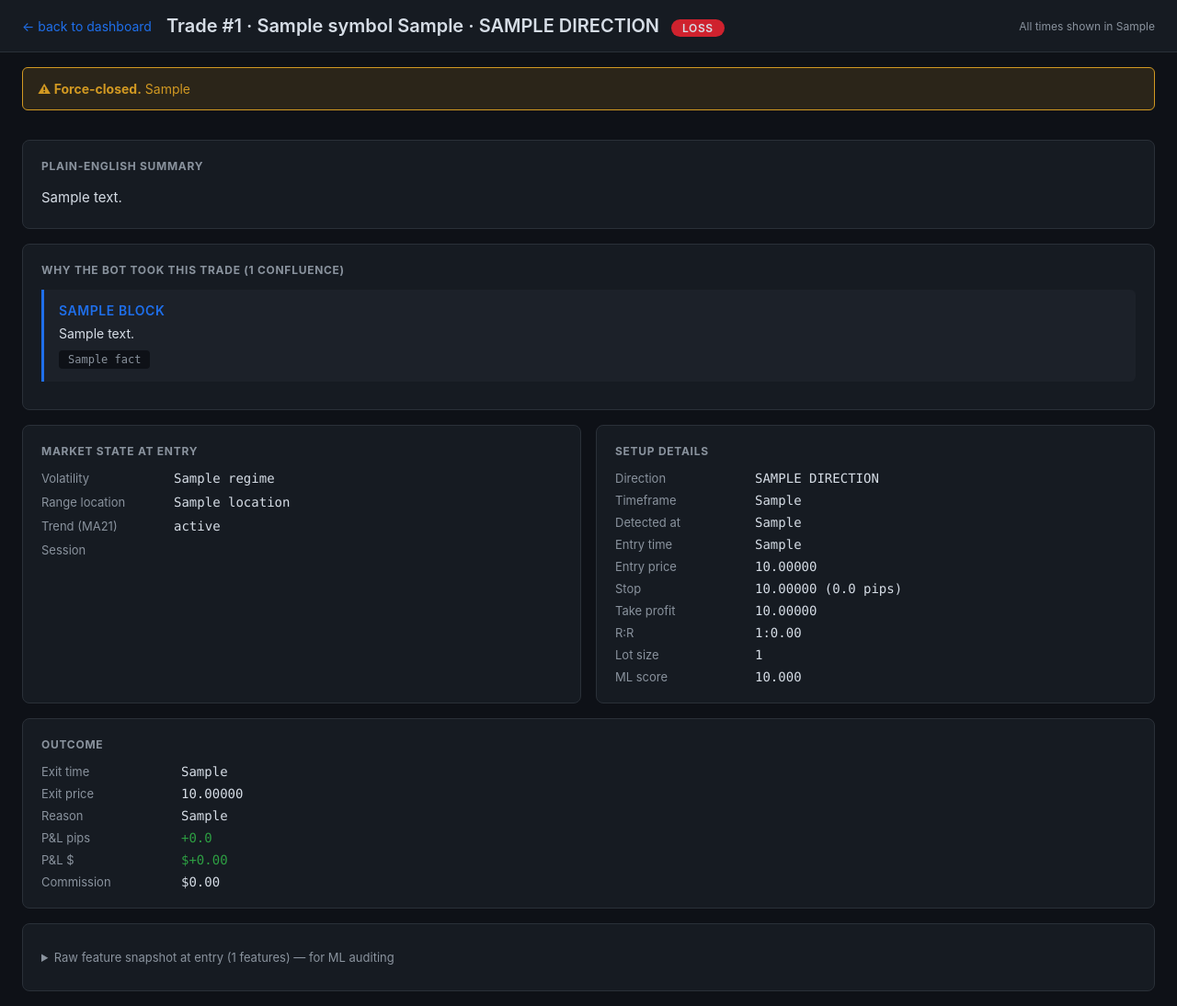
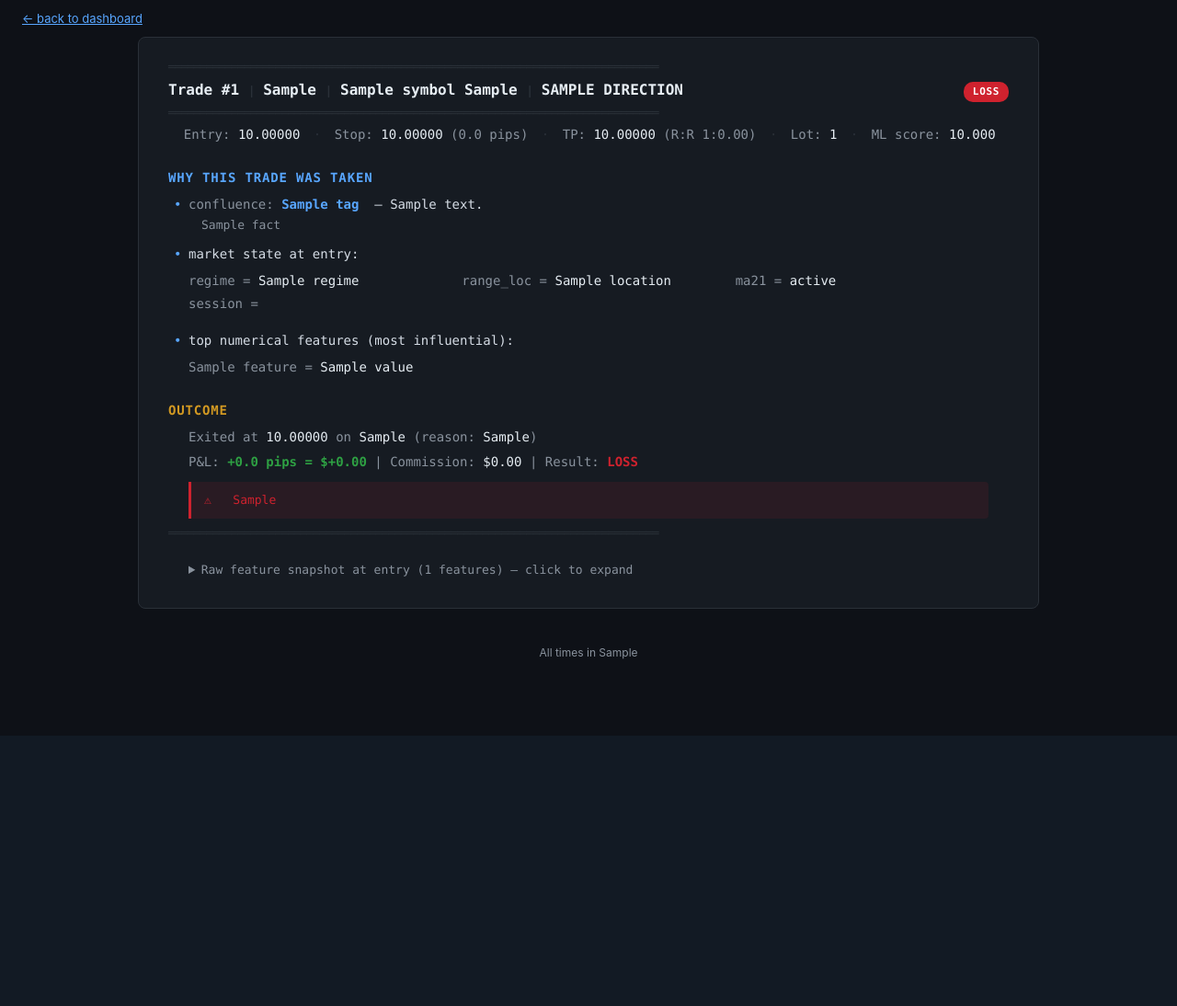
Before and after one commit to TheFinix13/Trading_AI_model, a FastAPI app: template agent/dashboard/templates/trade.html in a window 1280 px wide. Shown: the whole page at 92% size. After the commit the page ends 800 px from the top, so only its background shows below. Run offline with FastAPI, Linux system fonts and the light colour scheme; the template is opened without the code that fills it: most values are stand-ins (such as "Sample title", 1, 10 or a date in 2020).

Commit message:
Match dashboard /trade/{id} layout to the CLI report format
The dashboard was using a card-based layout that didn't match the clean
report-style output of the journal_query CLI. Aligning both:

CLI (scripts/journal_query.py):
  - Times rendered in NY (EDT) by default, not raw ISO with timezone offsets
  - Prices clamped to 5dp (was 1.1513500000000003 -> 1.15135)
  - Pips clamped to 1dp (was 6.199999999998429 -> 6.2)
  - One compact 'Entry: X  Stop: X (Xp)  TP: X (R:R 1:X)  Lot: X' line
  - Top features as a 2-column aligned grid
  - end_of_data trades show INCOMPLETE verdict + warning, not WIN/LOSS
  - format_explanation no longer prefixes section headers with bullet '•'

Dashboard (templates/trade.html):
  - Matches the CLI output line-by-line: title bar, compact summary, WHY
    THIS TRADE WAS TAKEN section, market-state grid, OUTCOME section
  - Same monospace report aesthetic as the CLI but with subtle color
    coding (blue for confluences, amber for HTF bias / outcome header,
    green/red for win/loss P&L)
  - Force-closed warning in red banner when applicable
  - Raw feature snapshot collapsed in <details> at the bottom

Both views now show the same trade in the same structure — easy to read
in terminal or browser, easy to cross-reference, and easy to print.

Made-with: Cursor

```diff
--- a/agent/dashboard/templates/trade.html
+++ b/agent/dashboard/templates/trade.html
@@ -8,64 +8,95 @@
     :root {
       --bg: #0e1117; --panel: #161b22; --panel-2: #1c2129;
       --border: #2a3038; --text: #d6dde6; --muted: #8a939e;
-      --green: #2ea043; --red: #cf222e; --blue: #1f6feb; --amber: #d29922;
+      --green: #2ea043; --red: #cf222e; --blue: #58a6ff; --amber: #d29922;
+      --hl: #e6edf3;
     }
     * { box-sizing: border-box; }
     body { margin: 0; font-family: -apple-system, BlinkMacSystemFont, "Segoe UI", Roboto, sans-serif;
            background: var(--bg); color: var(--text); }
-    header { padding: 16px 24px; border-bottom: 1px solid var(--border); display: flex;
-             align-items: center; gap: 16px; background: var(--panel); flex-wrap: wrap; }
-    a.back { color: var(--blue); text-decoration: none; font-size: 14px; }
+    a.back { color: var(--blue); text-decoration: none; font-size: 13px;
+             padding: 12px 24px; display: inline-block; }
     a.back:hover { text-decoration: underline; }
-    h1 { margin: 0; font-size: 20px; font-weight: 600; }
-    .verdict { display: inline-block; padding: 2px 12px; border-radius: 12px; font-size: 12px;
-               font-weight: 600; text-transform: uppercase; letter-spacing: 0.05em; margin-left: 8px; }
-    .verdict.win { background: var(--green); }
-    .verdict.loss { background: var(--red); }
-    .verdict.open { background: var(--blue); }
+
+    .report {
+      max-width: 980px; margin: 0 auto 40px; padding: 24px 32px;
+      font-family: ui-monospace, "SF Mono", Menlo, Consolas, monospace;
+      font-size: 14px; line-height: 1.65; color: var(--text);
+      background: var(--panel); border: 1px solid var(--border); border-radius: 8px;
+    }
+    .rule { color: var(--border); user-select: none; letter-spacing: -1px;
+            font-size: 13px; line-height: 1.2; }
+    .title { color: var(--hl); font-weight: 700; font-size: 16px;
+             padding: 4px 0; display: flex; justify-content: space-between;
+             flex-wrap: wrap; gap: 12px; align-items: baseline; }
+    .verdict { font-size: 11px; padding: 2px 10px; border-radius: 10px;
+               font-weight: 700; text-transform: uppercase; letter-spacing: 0.06em; }
+    .verdict.win { background: var(--green); color: #fff; }
+    .verdict.loss { background: var(--red); color: #fff; }
+    .verdict.open { background: var(--blue); color: #fff; }
     .verdict.incomplete { background: var(--amber); color: #000; }
-    main { display: grid; grid-template-columns: 1fr 1fr; gap: 16px; padding: 16px 24px; max-width: 1400px; }
-    .card { background: var(--panel); border: 1px solid var(--border); border-radius: 8px; padding: 20px; }
-    .card.full { grid-column: 1 / -1; }
-    .card h2 { margin: 0 0 14px; font-size: 12px; text-transform: uppercase;
-               letter-spacing: 0.06em; color: var(--muted); }
-    dl { margin: 0; display: grid; grid-template-columns: 140px 1fr; row-gap: 8px; column-gap: 12px; }
-    dt { color: var(--muted); font-size: 13px; }
-    dd { margin: 0; font-size: 14px; font-family: ui-monospace, SF Mono, Menlo, monospace; }
-    .pos { color: var(--green); }
-    .neg { color: var(--red); }
-    .summary p { line-height: 1.7; font-size: 15px; margin: 0 0 12px; }
-    .summary p:last-child { margin-bottom: 0; }
-    .conf-block { padding: 14px 16px; background: var(--panel-2); border-left: 3px solid var(--blue);
-                  margin-bottom: 10px; border-radius: 0 6px 6px 0; }
-    .conf-block.htf { border-left-color: var(--amber); }
-    .conf-block .ctitle { font-weight: 600; font-size: 14px; margin: 0 0 6px;
-                          color: var(--blue); text-transform: uppercase; letter-spacing: 0.04em; }
-    .conf-block.htf .ctitle { color: var(--amber); }
-    .conf-block .body { font-size: 14px; line-height: 1.5; }
-    .conf-block .facts { margin: 8px 0 0; padding: 0; list-style: none; display: flex;
-                          flex-wrap: wrap; gap: 6px; }
-    .conf-block .facts li { background: var(--bg); padding: 3px 10px; border-radius: 4px;
-                             font-size: 12px; font-family: ui-monospace, monospace; color: var(--muted); }
-    .market-grid { display: grid; grid-template-columns: 130px 1fr; gap: 10px 14px; font-size: 14px; }
-    .market-grid dt { color: var(--muted); }
-    .market-grid dd { margin: 0; }
-    .warning { background: rgba(210,153,34,0.15); border: 1px solid var(--amber); color: var(--amber);
-               padding: 12px 16px; border-radius: 6px; margin-bottom: 16px; font-size: 14px; line-height: 1.5; }
-    .feature-grid { display: grid; grid-template-columns: 1fr auto; gap: 4px 16px; font-size: 13px;
-                    font-family: ui-monospace, SF Mono, Menlo, monospace; }
-    .feature-grid .name { color: var(--muted); }
-    .feature-grid .val { text-align: right; }
-    details summary { cursor: pointer; color: var(--muted); font-size: 13px; padding: 8px 0; }
-    details[open] summary { color: var(--text); }
+
+    .meta-line { padding: 4px 0 8px; }
+    .meta-line .k { color: var(--muted); }
+    .meta-line .v { color: var(--hl); }
+    .meta-line .sep { color: var(--border); padding: 0 6px; }
+
+    h2.section { color: var(--blue); font-weight: 700; font-size: 14px;
+                 letter-spacing: 0.06em; margin: 16px 0 4px; padding: 0;
+                 text-transform: uppercase; }
+    h2.section.outcome { color: var(--amber); }
+
+    .bullet { padding: 2px 0 2px 22px; position: relative; }
+    .bullet::before { content: "•"; color: var(--blue); position: absolute; left: 6px; }
+    .bullet.htf::before { color: var(--amber); }
+    .bullet .label { color: var(--muted); }
+    .bullet .tag { color: var(--blue); font-weight: 600; }
+    .bullet.htf .tag { color: var(--amber); }
+    .bullet .desc { color: var(--text); }
+
+    .feat-block { padding: 4px 22px 8px 22px;
+                  display: grid; grid-template-columns: repeat(auto-fill, minmax(220px, 1fr));
+                  column-gap: 22px; row-gap: 2px; }
+    .feat-block .feat .k { color: var(--muted); }
+    .feat-block .feat .v { color: var(--hl); }
+
+    .out-line { padding: 2px 0 2px 22px; color: var(--text); }
+    .out-line .k { color: var(--muted); }
+    .out-line .v { color: var(--hl); }
+    .pos { color: var(--green); font-weight: 700; }
+    .neg { color: var(--red); font-weight: 700; }
+
+    .warning {
+      margin: 8px 22px; padding: 10px 14px;
+      background: rgba(207,34,46,0.10); border-left: 3px solid var(--red);
+      color: var(--red); border-radius: 0 4px 4px 0;
+      font-size: 13px; line-height: 1.5;
+    }
+
+    details { margin: 16px 0 0 22px; }
+    details summary { cursor: pointer; color: var(--muted); font-size: 13px;
+                      padding: 6px 0; user-select: none; }
+    details summary:hover { color: var(--text); }
+    .raw-grid { display: grid; grid-template-columns: 1fr auto;
+                gap: 2px 14px; font-size: 13px; margin-top: 4px; }
+    .raw-grid .name { color: var(--muted); }
+    .raw-grid .val { text-align: right; color: var(--hl); }
   </style>
 </head>
 <body>
-  <header>
   <a class="back" href="/">&larr; back to dashboard</a>
-    <h1>
-      Trade #{{ trade.id }} &middot; {{ symbol }} {{ trade.sig_tf or "?" }}
-      &middot; {{ trade.direction|upper }}
+
+  <div class="report">
+    <div class="rule">══════════════════════════════════════════════════════════════════════════════</div>
+    <div class="title">
+      <span>Trade #{{ trade.id }}
+        <span class="rule">|</span>
+        {{ narrative.detected_local }}
+        <span class="rule">|</span>
+        {{ symbol }} {{ trade.sig_tf or "?" }}
+        <span class="rule">|</span>
+        {{ trade.direction|upper }}
+      </span>
       {% if narrative.is_force_closed %}
         <span class="verdict incomplete">INCOMPLETE</span>
       {% elif is_winner is none %}
@@ -75,103 +106,105 @@
       {% else %}
         <span class="verdict loss">LOSS</span>
       {% endif %}
-    </h1>
-    <span style="color:var(--muted);font-size:12px;margin-left:auto;">All times shown in {{ display_tz }}</span>
-  </header>
+    </div>
+    <div class="rule">══════════════════════════════════════════════════════════════════════════════</div>
 
-  <main>
-    {% if narrative.outcome_warning %}
-    <div class="card full" style="grid-column:1/-1;padding:0;border:0;background:transparent;">
-      <div class="warning"><strong>⚠ Force-closed.</strong> {{ narrative.outcome_warning }}</div>
-    </div>
+    <div class="meta-line">
+      &nbsp;&nbsp;<span class="k">Entry:</span>  <span class="v">{{ "%.5f"|format(trade.entry_price) }}</span>
+      <span class="sep">·</span>
+      <span class="k">Stop:</span> <span class="v">{{ "%.5f"|format(trade.stop_price) }}</span>
+      <span class="k">({{ "%.1f"|format(trade.sig_stop_pips or 0) }} pips)</span>
+      <span class="sep">·</span>
+      <span class="k">TP:</span> <span class="v">{{ "%.5f"|format(trade.tp_price) }}</span>
+      <span class="k">(R:R 1:{{ "%.2f"|format(trade.sig_rr or 0) }})</span>
+      <span class="sep">·</span>
+      <span class="k">Lot:</span> <span class="v">{{ trade.lot_size }}</span>
+      {% if trade.ml_score is not none %}
+        <span class="sep">·</span>
+        <span class="k">ML score:</span> <span class="v">{{ "%.3f"|format(trade.ml_score) }}</span>
       {% endif %}
-
-    <div class="card full">
-      <h2>Plain-English summary</h2>
-      <div class="summary">
-        {% for p in narrative.summary_paragraphs %}
-        <p>{{ p|safe }}</p>
-        {% endfor %}
-      </div>
     </div>
 
-    <div class="card full">
-      <h2>Why the bot took this trade ({{ narrative.confluence_blocks|length }} confluence{{ 's' if narrative.confluence_blocks|length != 1 else '' }})</h2>
+    <h2 class="section">WHY THIS TRADE WAS TAKEN</h2>
     {% if not narrative.confluence_blocks %}
-      <div style="color: var(--muted);">No confluences were recorded for this trade. This usually means the trade was generated entirely by the ML discovery model (raw bar pattern); see the feature snapshot below.</div>
+    <div class="bullet"><span class="desc" style="color:var(--muted);font-style:italic;">no confluences recorded</span></div>
     {% endif %}
     {% for block in narrative.confluence_blocks %}
-      <div class="conf-block {% if 'htf' in block.tag %}htf{% endif %}">
-        <div class="ctitle">{{ block.title }}</div>
-        <div class="body">{{ block.body }}</div>
+    <div class="bullet {% if 'htf' in block.tag %}htf{% endif %}">
+      <span class="label">confluence:</span>
+      <span class="tag">{{ block.tag }}</span>
+      &nbsp;<span class="desc">— {{ block.body }}</span>
       {% if block.facts %}
-        <ul class="facts">
-          {% for f in block.facts %}<li>{{ f }}</li>{% endfor %}
-        </ul>
+      <div style="padding-left:14px;color:var(--muted);font-size:13px;">
+        {{ block.facts|join('  ·  ') }}
+      </div>
       {% endif %}
     </div>
     {% endfor %}
+
+    <div class="bullet" style="margin-top:6px;">
+      <span class="desc">market state at entry:</span>
+    </div>
+    <div class="feat-block">
+      <span class="feat"><span class="k">regime         =</span> <span class="v">{{ narrative.market_state.regime }}</span></span>
+      <span class="feat"><span class="k">range_loc      =</span> <span class="v">{{ narrative.market_state.location }}</span></span>
+      <span class="feat"><span class="k">ma21           =</span> <span class="v">{{ narrative.market_state.ma_state }}</span></span>
+      <span class="feat"><span class="k">session        =</span> <span class="v">{{ narrative.market_state.session }}</span></span>
     </div>
 
-    <div class="card">
-      <h2>Market state at entry</h2>
-      <dl class="market-grid">
-        <dt>Volatility</dt><dd>{{ narrative.market_state.regime }}</dd>
-        <dt>Range location</dt><dd>{{ narrative.market_state.location }}</dd>
-        <dt>Trend (MA21)</dt><dd>{{ narrative.market_state.ma_state }}</dd>
-        <dt>Session</dt><dd>{{ narrative.market_state.session }}</dd>
-      </dl>
+    <div class="bullet" style="margin-top:6px;">
+      <span class="desc">top numerical features (most influential):</span>
+    </div>
+    <div class="feat-block">
+      {% for name, value in features[:8] %}
+      <span class="feat"><span class="k">{{ "%-18s"|format(name) }}=</span>
+        <span class="v">{% if value is number %}{{ "%+.3f"|format(value) }}{% else %}{{ value }}{% endif %}</span>
+      </span>
+      {% endfor %}
     </div>
 
-    <div class="card">
-      <h2>Setup details</h2>
-      <dl>
-        <dt>Direction</dt><dd>{{ trade.direction|upper }}</dd>
-        <dt>Timeframe</dt><dd>{{ trade.sig_tf or "?" }}</dd>
-        <dt>Detected at</dt><dd>{{ narrative.detected_local }}</dd>
-        <dt>Entry time</dt><dd>{{ narrative.entry_local }}</dd>
-        <dt>Entry price</dt><dd>{{ "%.5f"|format(trade.entry_price) }}</dd>
-        <dt>Stop</dt><dd>{{ "%.5f"|format(trade.stop_price) }} ({{ "%.1f"|format(trade.sig_stop_pips or 0) }} pips)</dd>
-        <dt>Take profit</dt><dd>{{ "%.5f"|format(trade.tp_price) }}</dd>
-        <dt>R:R</dt><dd>1:{{ "%.2f"|format(trade.sig_rr or 0) }}</dd>
-        <dt>Lot size</dt><dd>{{ trade.lot_size }}</dd>
-        {% if trade.ml_score is not none %}
-        <dt>ML score</dt><dd>{{ "%.3f"|format(trade.ml_score) }}</dd>
+    <h2 class="section outcome">OUTCOME</h2>
+    {% if trade.exit_time %}
+    <div class="out-line">
+      <span class="k">Exited at</span>
+      <span class="v">{{ "%.5f"|format(trade.exit_price) }}</span>
+      <span class="k">on</span>
+      <span class="v">{{ narrative.exit_local }}</span>
+      <span class="k">(reason:</span> <span class="v">{{ trade.exit_reason }}</span><span class="k">)</span>
+    </div>
+    <div class="out-line">
+      <span class="k">P&amp;L:</span>
+      <span class="{% if (trade.pnl_pips or 0) >= 0 %}pos{% else %}neg{% endif %}">
+        {{ "%+.1f"|format(trade.pnl_pips or 0) }} pips = ${{ "%+.2f"|format(trade.pnl or 0) }}
+      </span>
+      <span class="k">  |  Commission:</span> <span class="v">${{ "%.2f"|format(trade.commission or 0) }}</span>
+      <span class="k">  |  Result:</span>
+      <span class="{% if is_winner %}pos{% elif is_winner is not none %}neg{% endif %}">
+        {% if narrative.is_force_closed %}INCOMPLETE{% elif is_winner %}WIN{% elif is_winner is not none %}LOSS{% endif %}
+      </span>
+    </div>
+    {% if narrative.outcome_warning %}
+    <div class="warning">⚠ &nbsp; {{ narrative.outcome_warning }}</div>
+    {% endif %}
     {% else %}
-        <dt>ML score</dt><dd style="color:var(--muted);">— (no scorer for this TF)</dd>
+    <div class="out-line"><span class="desc">trade is still open</span></div>
     {% endif %}
-      </dl>
-    </div>
 
-    <div class="card full">
-      <h2>Outcome</h2>
-      <dl>
-        {% if trade.exit_time %}
-        <dt>Exit time</dt><dd>{{ narrative.exit_local }}</dd>
-        <dt>Exit price</dt><dd>{{ "%.5f"|format(trade.exit_price) }}</dd>
-        <dt>Reason</dt><dd>{{ trade.exit_reason }}{% if narrative.is_force_closed %} <span style="color:var(--amber);">(incomplete — see warning above)</span>{% endif %}</dd>
-        <dt>P&amp;L pips</dt><dd class="{% if (trade.pnl_pips or 0) >= 0 %}pos{% else %}neg{% endif %}">{{ "%+.1f"|format(trade.pnl_pips or 0) }}</dd>
-        <dt>P&amp;L $</dt><dd class="{% if (trade.pnl or 0) >= 0 %}pos{% else %}neg{% endif %}">${{ "%+.2f"|format(trade.pnl or 0) }}</dd>
-        <dt>Commission</dt><dd>${{ "%.2f"|format(trade.commission or 0) }}</dd>
-        {% else %}
-        <dt>Status</dt><dd>still open</dd>
-        {% endif %}
-      </dl>
-    </div>
+    <div class="rule" style="margin-top:8px;">══════════════════════════════════════════════════════════════════════════════</div>
 
-    <div class="card full">
     <details>
-        <summary>Raw feature snapshot at entry ({{ features|length }} features) — for ML auditing</summary>
-        <div class="feature-grid" style="margin-top:12px;">
+      <summary>Raw feature snapshot at entry ({{ features|length }} features) — click to expand</summary>
+      <div class="raw-grid">
         {% for name, value in features %}
         <span class="name">{{ name }}</span>
-          <span class="val">
-            {% if value is number %}{{ "%+.4f"|format(value) }}{% else %}{{ value }}{% endif %}
-          </span>
+        <span class="val">{% if value is number %}{{ "%+.4f"|format(value) }}{% else %}{{ value }}{% endif %}</span>
         {% endfor %}
       </div>
     </details>
   </div>
-  </main>
+
+  <div style="text-align:center;color:var(--muted);font-size:12px;padding-bottom:24px;">
+    All times in {{ display_tz }}
+  </div>
 </body>
 </html>
```
Also changed, not shown: agent/analysis/explain.py (+14 -2 lines), scripts/journal_query.py (+81 -23 lines). Lines whose indentation alone changed are shown as unchanged.
